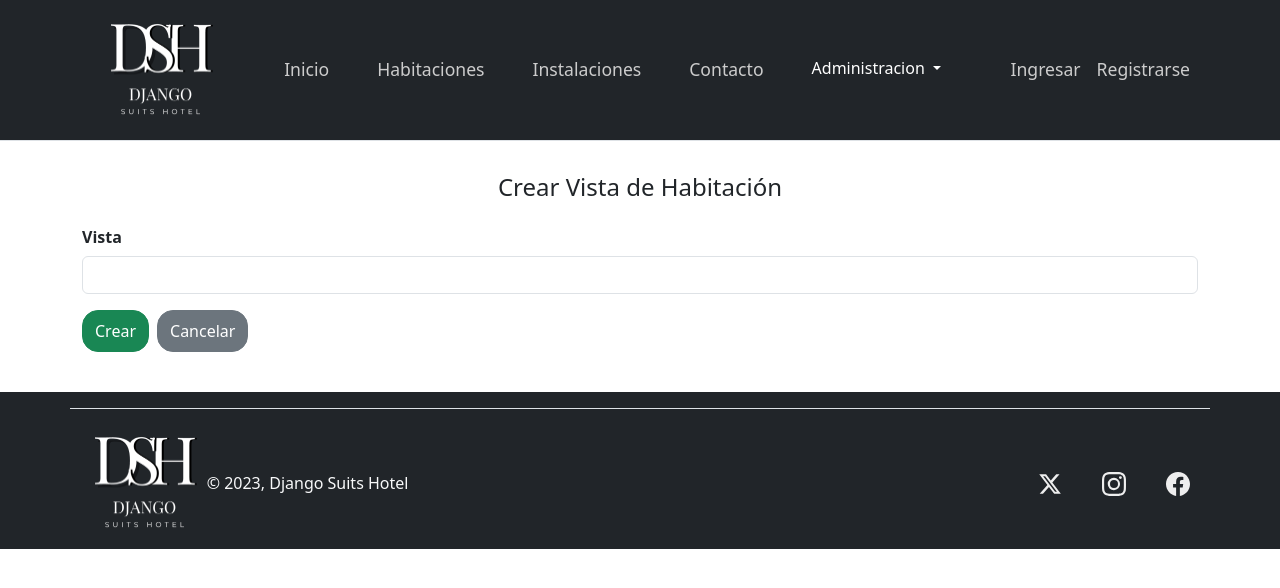
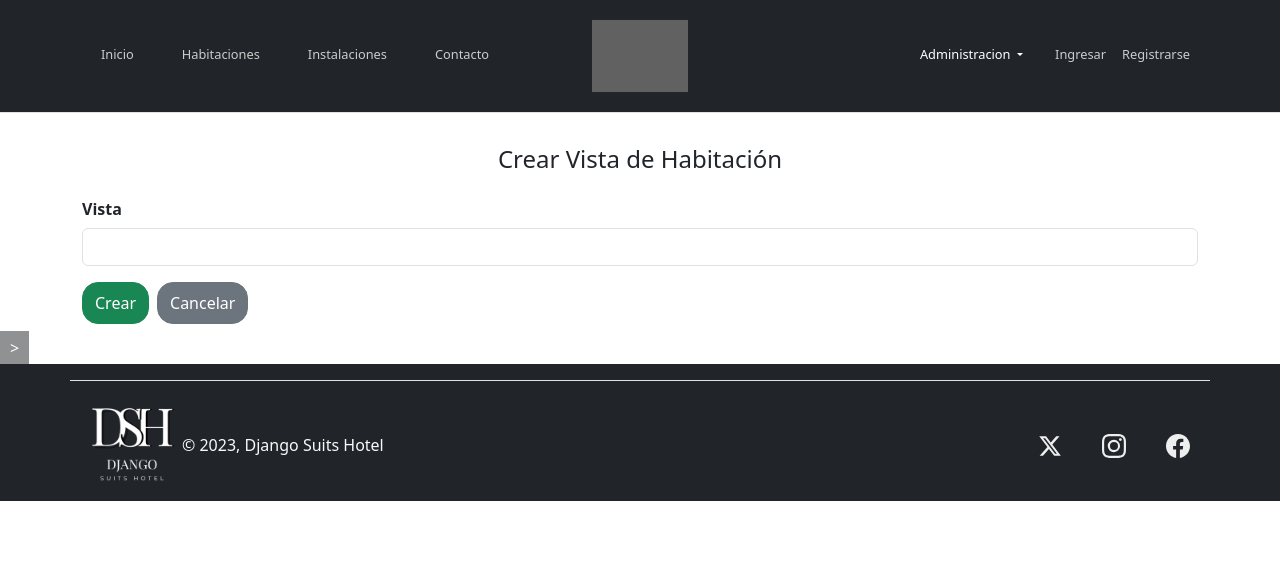
Before and after one commit to juanpp97/proyecto-django, a Django app: page /panel/vista/crear in a window 1280 px wide. Shown: the top 588 px of the page. Run offline with Django 4.2, Linux system fonts and the light colour scheme; parts of the project's set-up code (start-up, migrations or seed data) failed here and were passed over; some libraries are stand-ins or nearby versions; grey boxes are pictures that could not be loaded.

Commit message:
[add]: panel user dev

```diff
--- /dev/null
+++ b/static/js/plantilla.js
@@ -0,0 +1,11 @@
+let botton = document.querySelector('#panel-users-switch')
+let panel = document.querySelector('.panel-users-list')
+botton.addEventListener('click',()=>{
+    if(panel.classList.contains('panel-close')){
+        botton.classList.add('rotate-button')
+    } else {
+        botton.classList.remove('rotate-button')
+    }
+    panel.classList.toggle('panel-close')
+
+})
--- a/static/styles.css
+++ b/static/styles.css
@@ -2,7 +2,30 @@
     --color-base: rgb(33,37,41);
 }
 .logo{
-    height: 100px;
+    width: 100px;
+}
+body > header > nav > a > img{
+    height: 72px !important;
+    filter: invert(1) !important;
+    flex: 1;
+}
+.header-page ,.nav__link{
+ font-size: 0.8rem !important;
+}
+.menu-left{
+    margin-right: auto;
+    width: 426px;
+    flex-wrap: nowrap !important;
+}
+.menu-right{
+    margin-left: auto;
+    width: 426px;
+    justify-content: flex-end;
+}
+.header-page > nav{
+    display: flex;
+    justify-content: space-between;
+    align-items: center;
 }
 .d-block{
     color: #FFF;
@@ -218,3 +241,45 @@
 .height-100{
     height: 100%;
 }
+#panel-users-switch{
+    transition: all 0.3s ease;
+    color: white;
+    background-color: var(--color-base);
+    padding: 5px 10px;
+    border: none;
+    opacity: 0.5;
+}
+#panel-users-switch:active{
+    transform: scale(1.1);
+}
+#panel-users-switch:hover{
+    opacity: 1;
+}
+.rotate-button{
+    transform: rotate(180deg);
+    transition: all 0.3s ease;
+}
+.panel-users{
+    position: fixed;
+    width: 250px;
+    color: white;
+    z-index: 9999999;
+    top: 50%;
+    transform: translateY(-50%);
+    border-radius: 0px 20px 20px 0px ;
+}
+.panel-users-list{
+    background-color: var(--color-base);
+    transition: all 1s ;
+    list-style: none;
+    padding: 8px;
+    transition: all 0.3s ease;
+    opacity: 0.5;
+
+}
+.panel-users-list:hover{
+    opacity: 1;
+}
+.panel-close{
+    transform: translateX(-300px);
+}
--- a/templates/header.html
+++ b/templates/header.html
@@ -1,13 +1,10 @@
 {% load static %}
-<header class="py-3 border-bottom bg-dark">
+<header class="header-page py-3 border-bottom bg-dark">
     <nav
-      class="container d-flex flex-md-row align-items-center justify-content-md-between justify-content-sm-center flex-column">
+      class="container ">
 
-      <a href="/" class="d-flex align-items-center ms-3 py-3 py-sm-1">
-        <img src="{% static 'img/logodjangosh.png'%}" class="logo">
-      </a>
 
-      <ul class="nav justify-content-center py-3">
+      <ul class="nav justify-content-center py-3 menu-left">
         <li class="py-1 px-lg-4 px-2"><a href="{% url "index" %}" class="nav__link" {% if active == "index" %}id="active"{% endif %}>Inicio</a></li>
 
         <li class="py-1 px-lg-4 px-2"><a href="{% url "rooms" %}" class="nav__link" {% if active == "rooms" %}id="active"{% endif %}>Habitaciones</a></li>
@@ -16,6 +13,28 @@
 
         <li class="py-1 px-lg-4 px-2"><a href="{% url "contact" %}" class="nav__link" {% if active == "contact" %}id="active"{% endif %}>Contacto</a></li>
 
+
+      </ul>
+
+      <a href="/" class=" d-flex align-items-center  py-3 py-sm-1">
+        <img src="{% static 'img/logo2.svg'%}" class="header_logo">
+      </a>
+
+
+      {% comment %}
+            Cuando el usuario está logueado
+            <div class="dropdown text-end py-3" data-bs-theme="dark">
+            <a href = "#" class="d-block link-body-emphasis text-decoration-none dropdown-toggle " data-bs-toggle="dropdown" aria-expanded="false">
+                <svg xmlns="http://www.w3.org/2000/svg" id="Outline" viewBox="0 0 24 24" width="30" height="30" fill="#ccc"><path d="M12,12A6,6,0,1,0,6,6,6.006,6.006,0,0,0,12,12ZM12,2A4,4,0,1,1,8,6,4,4,0,0,1,12,2Z"/><path d="M12,14a9.01,9.01,0,0,0-9,9,1,1,0,0,0,2,0,7,7,0,0,1,14,0,1,1,0,0,0,2,0A9.01,9.01,0,0,0,12,14Z" /></svg>
+            </a>
+            <ul class="dropdown-menu text-small text-light">
+              <li><a class="dropdown-item" href="#">Panel de usuario</a></li>
+              <li><hr class="dropdown-divider border-light border-opacity-10"></li>
+              <li><a class="dropdown-item" href="#">Cerrar sesión</a></li>
+            </ul>
+          </div> {% endcomment %}
+
+      <div class="user nav text-end  flex-nowrap menu-right">
         <div class="dropdown text-end py-1 px-lg-4 px-2" data-bs-theme="dark">
           <a href = "#" class="d-block link-body-emphasis text-decoration-none dropdown-toggle " data-bs-toggle="dropdown" aria-expanded="false" class="nav__link">
              Administracion
@@ -49,22 +68,6 @@
 
           </ul>
           </div>
-      </ul>
-
-      {% comment %}
-            Cuando el usuario está logueado
-            <div class="dropdown text-end py-3" data-bs-theme="dark">
-            <a href = "#" class="d-block link-body-emphasis text-decoration-none dropdown-toggle " data-bs-toggle="dropdown" aria-expanded="false">
-                <svg xmlns="http://www.w3.org/2000/svg" id="Outline" viewBox="0 0 24 24" width="30" height="30" fill="#ccc"><path d="M12,12A6,6,0,1,0,6,6,6.006,6.006,0,0,0,12,12ZM12,2A4,4,0,1,1,8,6,4,4,0,0,1,12,2Z"/><path d="M12,14a9.01,9.01,0,0,0-9,9,1,1,0,0,0,2,0,7,7,0,0,1,14,0,1,1,0,0,0,2,0A9.01,9.01,0,0,0,12,14Z" /></svg>
-            </a>
-            <ul class="dropdown-menu text-small text-light">
-              <li><a class="dropdown-item" href="#">Panel de usuario</a></li>
-              <li><hr class="dropdown-divider border-light border-opacity-10"></li>
-              <li><a class="dropdown-item" href="#">Cerrar sesión</a></li>
-            </ul>
-          </div> {% endcomment %}
-
-      <div class="user nav text-end justify-content-center justify-content-lg-between flex-nowrap">
         <li class="py-1 px-2"><a href="{% url 'accounts-hanfler' %}?panel=False" class="nav__link">Ingresar</a></li>
         <li class="py-1 px-2"><a href="{% url 'accounts-hanfler'%}?panel=True" class="nav__link">Registrarse</a></li>
       </div>
--- a/templates/plantilla.html
+++ b/templates/plantilla.html
@@ -17,6 +17,18 @@
 
 <body>
 
+  <section class="panel-users">
+    <section>
+      <button id="panel-users-switch">></button>
+    </section>
+    <ul class="panel-users-list panel-close">
+      <li>Cliente</li>
+      <li>Trajabador</li>
+      <li>Admin</li>
+    </ul>
+  </section>
+
+
   {% include 'header.html' %}
 
   {% block contenido %} {% endblock %}
@@ -29,6 +41,7 @@
   <script src="{% static 'js/validacion.js' %}"></script>
   {% endif %}
   <script src="{% static 'alertifyjs/alertify.min.js'%}"></script>
+  <script src="{% static 'js/plantilla.js' %}"></script>
 
 </body>
 
```
